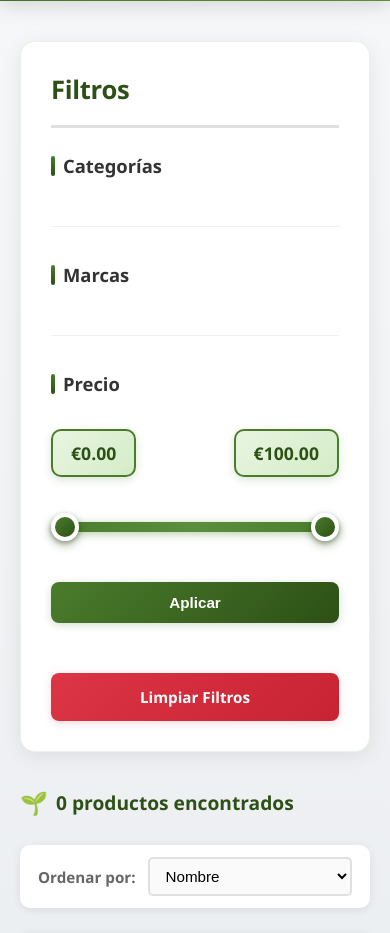
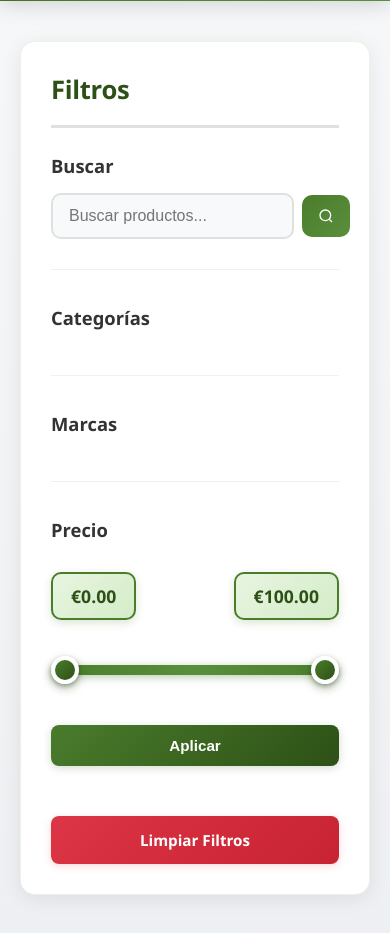
Before and after one commit to Izshin/Todo-Jardin-Des, a Django app: page /productos/ in a window 390 px wide. Shown: the part 301-1234 px from the top of the page. Run offline with Django 5.2, Linux system fonts and the light colour scheme; data that the repository does not hold is empty.

Commit message:
movil search

```diff
--- a/home/static/styles/productos.css
+++ b/home/static/styles/productos.css
@@ -148,6 +148,61 @@
 .filtro-section h3 {
     color: #333;
     font-size: 1.15rem;
+    margin-bottom: 15px;
+    font-weight: 600;
+}
+
+/* Buscador móvil (oculto por defecto) */
+.search-mobile {
+    display: none;
+}
+
+.search-input-container {
+    display: flex;
+    gap: 8px;
+    align-items: center;
+}
+
+.search-input-mobile {
+    flex: 1;
+    padding: 12px 16px;
+    border: 2px solid #e0e0e0;
+    border-radius: 10px;
+    font-size: 1rem;
+    transition: all 0.3s ease;
+    background: #f8f9fa;
+}
+
+.search-input-mobile:focus {
+    outline: none;
+    border-color: #4a7c2c;
+    background: white;
+    box-shadow: 0 0 0 3px rgba(74, 124, 44, 0.1);
+}
+
+.search-btn-mobile {
+    padding: 12px 16px;
+    background: linear-gradient(135deg, #4a7c2c 0%, #5a8f3c 100%);
+    color: white;
+    border: none;
+    border-radius: 10px;
+    cursor: pointer;
+    display: flex;
+    align-items: center;
+    justify-content: center;
+    transition: all 0.3s ease;
+    min-width: 48px;
+}
+
+.search-btn-mobile:hover {
+    background: linear-gradient(135deg, #3d6621 0%, #4a7c2c 100%);
+    transform: translateY(-2px);
+    box-shadow: 0 4px 12px rgba(74, 124, 44, 0.3);
+}
+
+.search-btn-mobile svg {
+    display: block;
+}
     margin-bottom: 18px;
     font-weight: 600;
     display: flex;
@@ -1056,6 +1111,11 @@
 }
 
 @media (max-width: 768px) {
+    /* Mostrar buscador móvil en sidebar */
+    .search-mobile {
+        display: block;
+    }
+
     .page-header h1 {
         font-size: 2rem;
     }
--- a/home/templates/productos.html
+++ b/home/templates/productos.html
@@ -164,10 +164,19 @@
                 <h2>Filtros</h2>
 
                 <form method="GET" action="{% url 'productos' %}" id="filtros-form">
-                    <!-- Mantener valor de búsqueda si existe -->
-                    {% if buscar %}
-                    <input type="hidden" name="buscar" value="{{ buscar }}">
-                    {% endif %}
+                    <!-- Buscador móvil (solo visible en pantallas pequeñas) -->
+                    <div class="filtro-section search-mobile">
+                        <h3>Buscar</h3>
+                        <div class="search-input-container">
+                            <input type="text" name="buscar" placeholder="Buscar productos..." class="search-input-mobile" value="{{ buscar }}">
+                            <button type="submit" class="search-btn-mobile">
+                                <svg xmlns="http://www.w3.org/2000/svg" width="18" height="18" viewBox="0 0 24 24" fill="none" stroke="currentColor" stroke-width="2">
+                                    <circle cx="11" cy="11" r="8"></circle>
+                                    <path d="m21 21-4.35-4.35"></path>
+                                </svg>
+                            </button>
+                        </div>
+                    </div>
 
                     <!-- Categorías -->
                     <div class="filtro-section">
```
